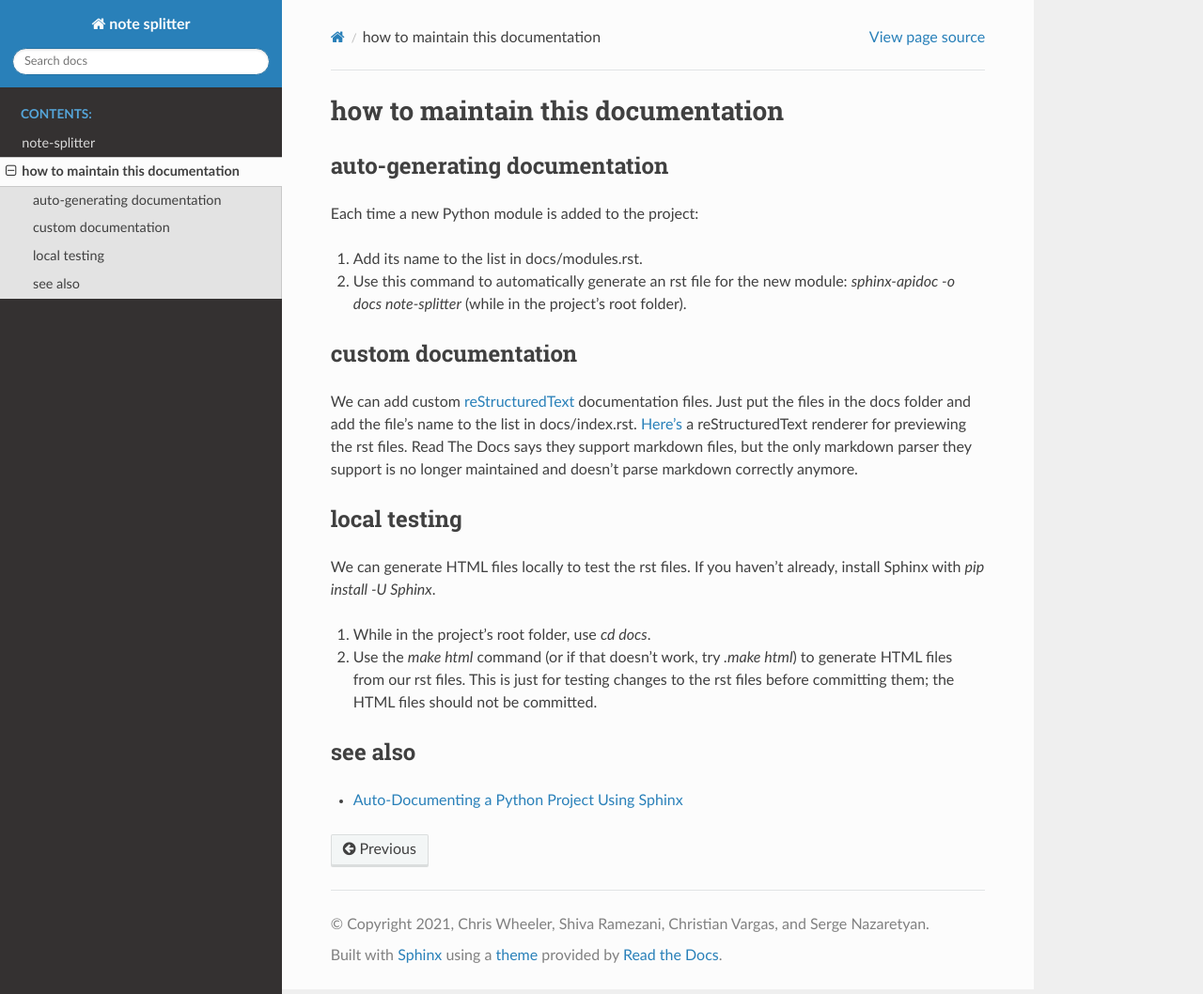
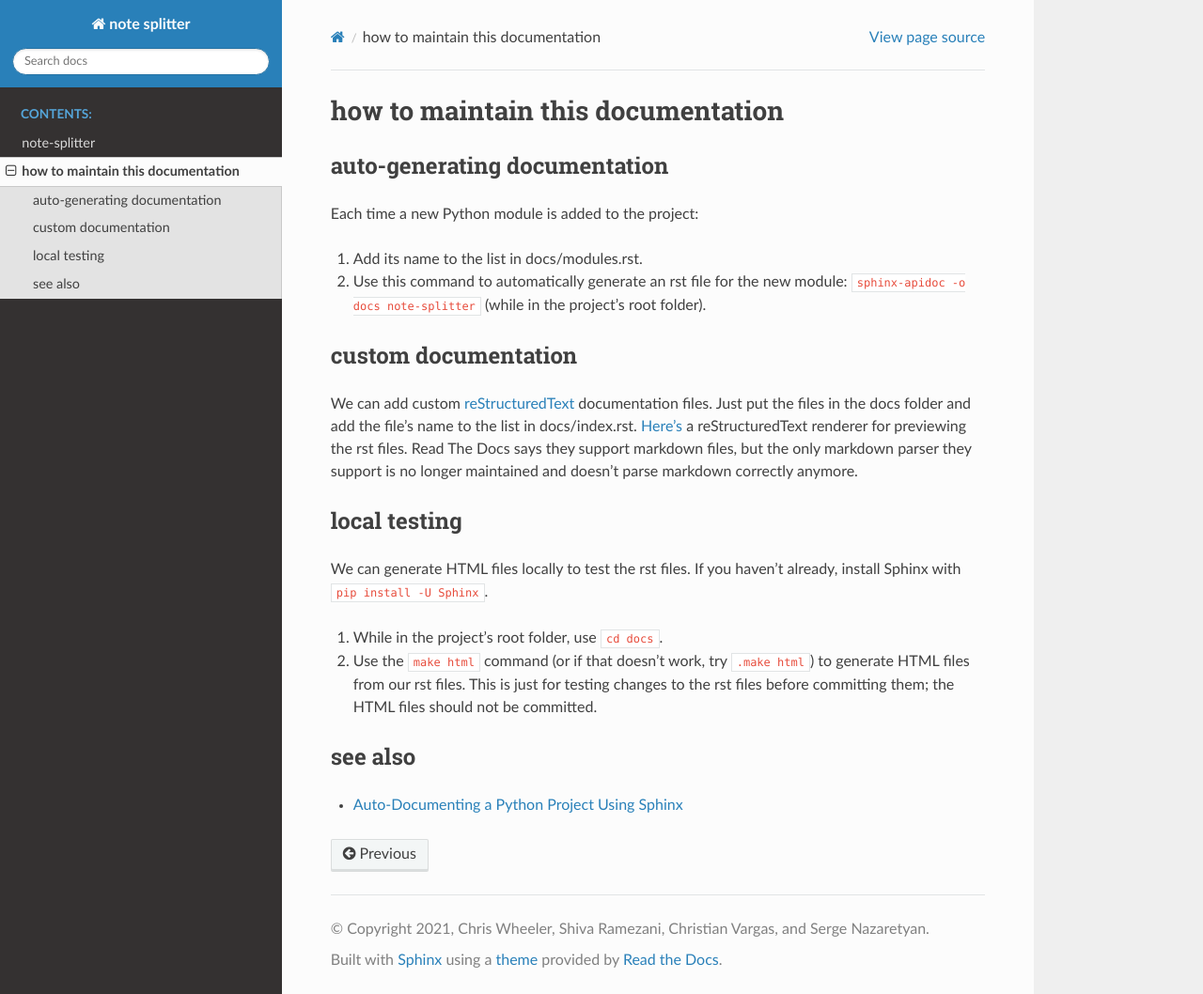
Before and after one commit to wheelercj/note-splitter, a Sphinx documentation site: the page built from docs/how-to-doc.rst, in a window 1280 px wide and 1058 px high. Shown: the whole window at 94% size. Built offline with Sphinx 7.4.7 and the Read the Docs theme 2.0.0, drawn with Linux system fonts in a browser that asks for light colours; some of the changed lines change nothing that is shown.

Commit message:
Use the code role

```diff
--- a/docs/how-to-doc.rst
+++ b/docs/how-to-doc.rst
@@ -1,24 +1,25 @@
+==================================
 how to maintain this documentation
-----------------------------------
+==================================
 
 auto-generating documentation
-=============================
+-----------------------------
 Each time a new Python module is added to the project:
 
 1. Add its name to the list in docs/modules.rst.
-2. Use this command to automatically generate an rst file for the new module: `sphinx-apidoc -o docs note-splitter` (while in the project's root folder).
+2. Use this command to automatically generate an rst file for the new module: :code:`sphinx-apidoc -o docs note-splitter` (while in the project's root folder).
 
 custom documentation
-====================
+--------------------
 We can add custom `reStructuredText <https://www.sphinx-doc.org/en/master/usage/restructuredtext/basics.html>`_ documentation files. Just put the files in the docs folder and add the file's name to the list in docs/index.rst. `Here's <http://rst.ninjs.org/#>`_ a reStructuredText renderer for previewing the rst files. Read The Docs says they support markdown files, but the only markdown parser they support is no longer maintained and doesn't parse markdown correctly anymore.
 
 local testing
-=============
-We can generate HTML files locally to test the rst files. If you haven't already, install Sphinx with `pip install -U Sphinx`.
+-------------
+We can generate HTML files locally to test the rst files. If you haven't already, install Sphinx with :code:`pip install -U Sphinx`.
 
-1. While in the project's root folder, use `cd docs`.
-2. Use the `make html` command (or if that doesn't work, try `.\make html`) to generate HTML files from our rst files. This is just for testing changes to the rst files before committing them; the HTML files should not be committed.
+1. While in the project's root folder, use :code:`cd docs`.
+2. Use the :code:`make html` command (or if that doesn't work, try :code:`.\make html`) to generate HTML files from our rst files. This is just for testing changes to the rst files before committing them; the HTML files should not be committed.
 
 see also
-========
+--------
 * `Auto-Documenting a Python Project Using Sphinx <https://betterprogramming.pub/auto-documenting-a-python-project-using-sphinx-8878f9ddc6e9>`_
```
